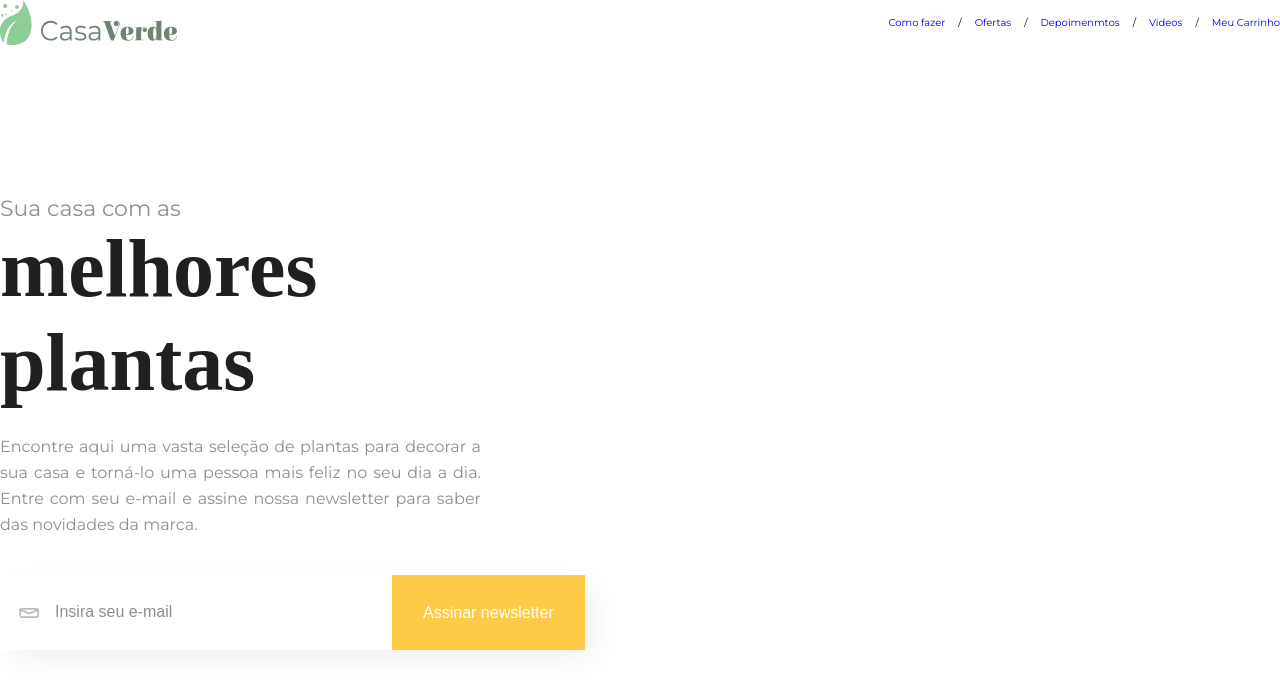
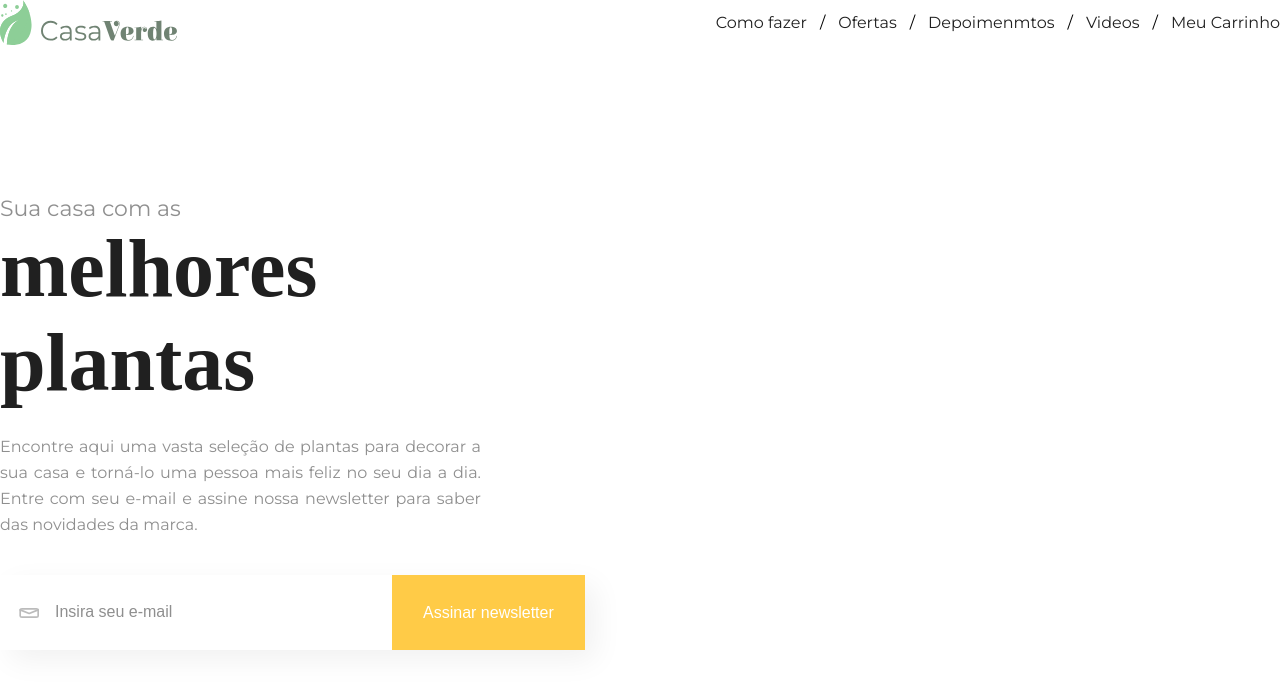
Before and after one commit to almeidaxz/7DaysOfCode, a React (Vite) app: page / in a window 1280 px wide. Shown: the top 688 px of the page. Built offline with nearby package versions, Linux system fonts and the light colour scheme; a web font is replaced by a local one.

Commit message:
navbar done

```diff
--- a/src/components/NavBar/index.jsx
+++ b/src/components/NavBar/index.jsx
@@ -1,5 +1,6 @@
 import Logo from '../../assets/logo.svg';
 import '../../styles/utils.css';
+import './styles.css';
 
 const menuOptions = ['Como fazer', 'Ofertas', 'Depoimenmtos', 'Videos', 'Meu Carrinho'];
 
@@ -7,14 +8,14 @@ export default function NavBar() {
     console.log(menuOptions.at(-1));
     return (
         <header>
-            <nav className='row align-center space-btw'>
+            <nav className='row align-center space-btw font-size-16'>
                 <img src={Logo} alt="page logo" />
                 <div className='row gap-13'>
                     {menuOptions.map((item) => {
                         return (
                             <div key={item} className='row gap-13'>
                                 <div>
-                                    <a href='#'>{item}</a>
+                                    <a className='menu-item' href='#'>{item}</a>
                                 </div>
                                 {item === menuOptions.at(-1) ? '' : <div>/</div>}
                             </div>
--- a/src/components/NavBar/styles.css
+++ b/src/components/NavBar/styles.css
@@ -0,0 +1,4 @@
+.menu-item {
+    color: var(--text-color-900);
+    line-height: 1.95rem;
+}
```
